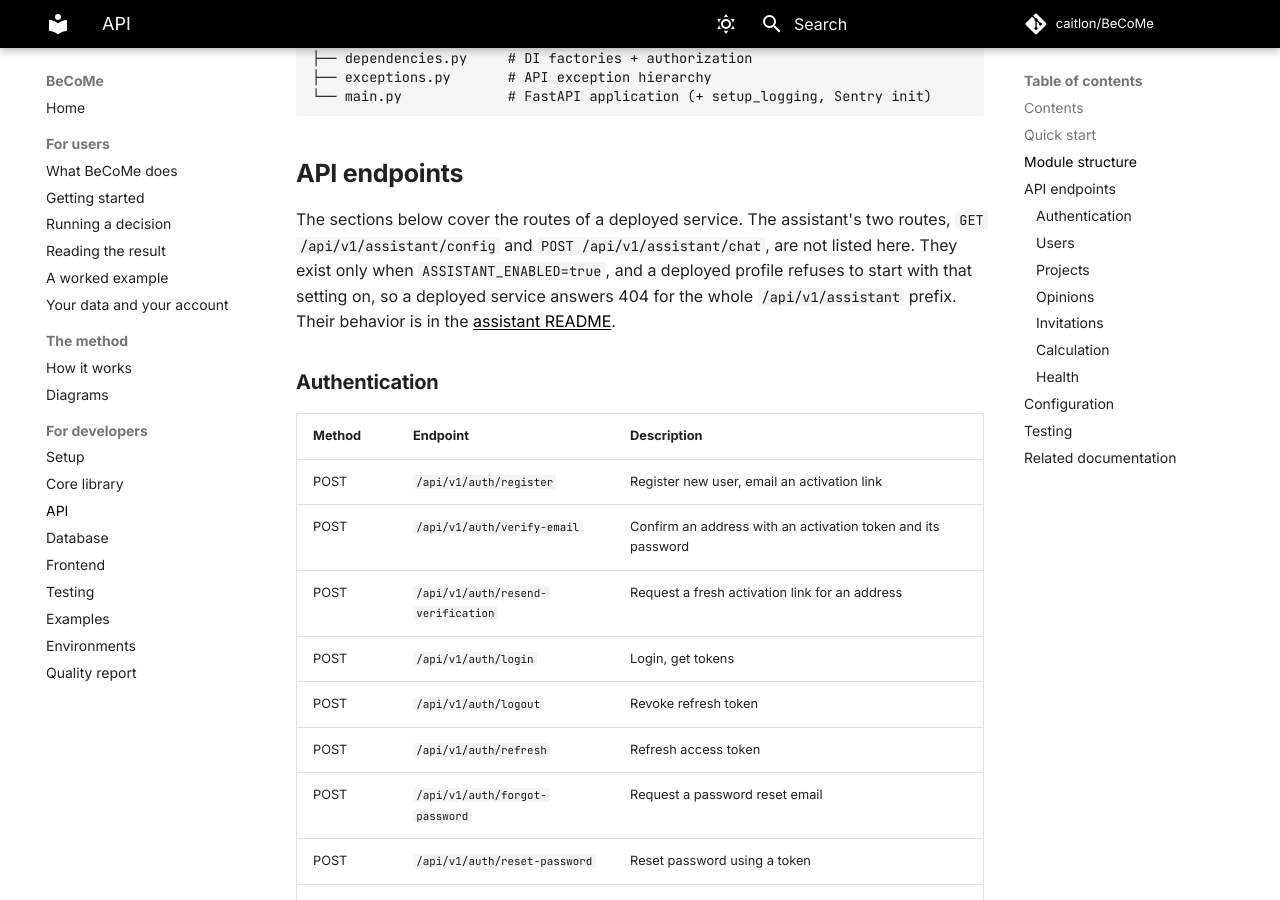
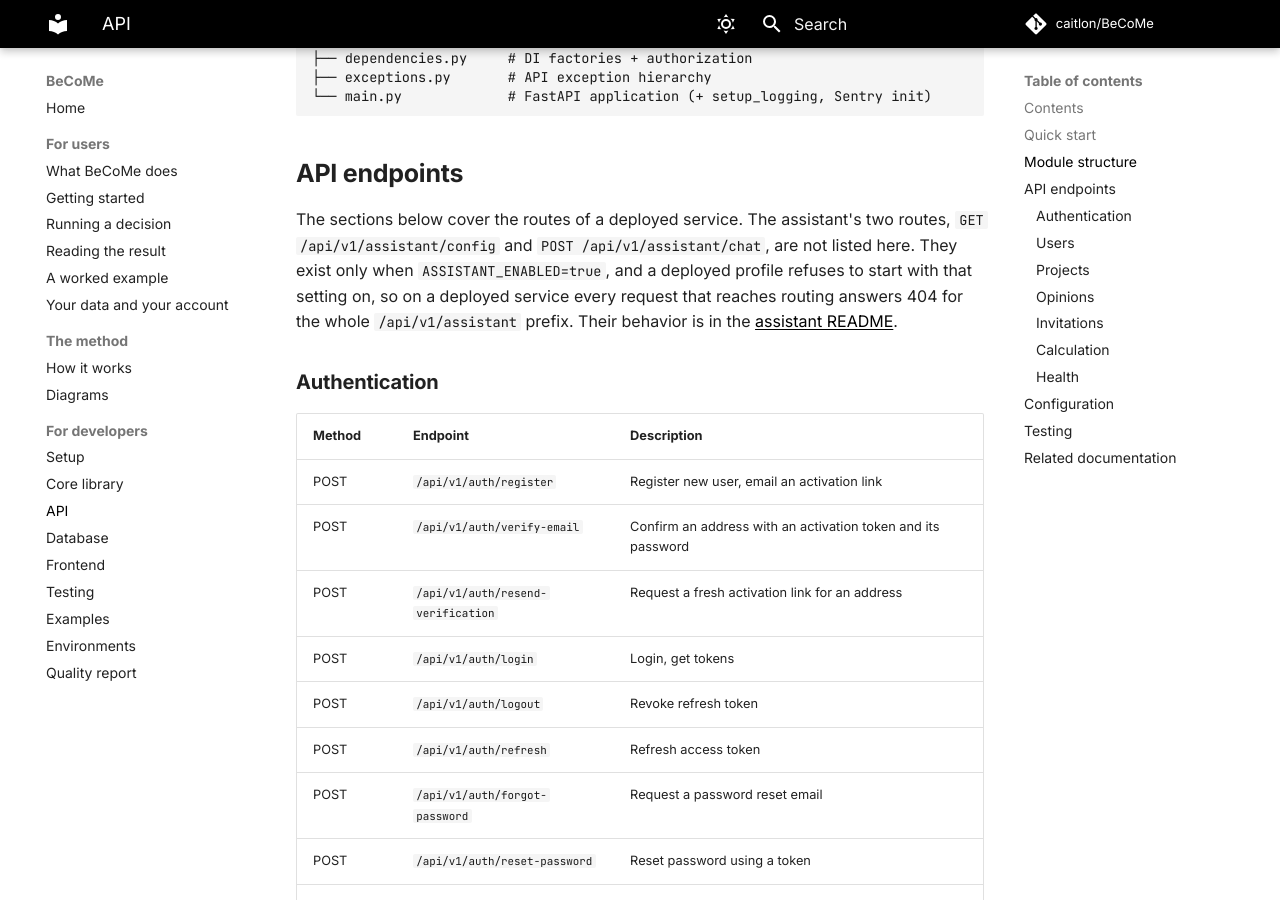
Before and after one commit to caitlon/BeCoMe, an MkDocs documentation site: the page built from docs/dev/api.md, in a window 1280 px wide and 900 px high, scrolled down 2118 px. Built offline with MkDocs 1.6.1 and Material for MkDocs 9.7.7, drawn with Linux system fonts in a browser that asks for light colours; comment, search, counter and statistics services are not loaded; some of the changed text lies outside the part shown.

```diff
--- a/api/README.md
+++ b/api/README.md
@@ -101,8 +101,9 @@ api/
 The sections below cover the routes of a deployed service. The assistant's two routes,
 `GET /api/v1/assistant/config` and `POST /api/v1/assistant/chat`, are not listed here. They exist
 only when `ASSISTANT_ENABLED=true`, and a deployed profile refuses to start with that setting on,
-so a deployed service answers 404 for the whole `/api/v1/assistant` prefix. Their behavior is in
-the [assistant README](https://github.com/caitlon/BeCoMe/blob/prod/api/assistant/README.md).
+so on a deployed service every request that reaches routing answers 404 for the whole
+`/api/v1/assistant` prefix. Their behavior is in the
+[assistant README](https://github.com/caitlon/BeCoMe/blob/prod/api/assistant/README.md).
 
 ### Authentication
 
```
Also changed, not shown: other parts of api/README.md (+1 -1 lines), docs/development.md (+1 -1 lines), docs/security.md (+17 -15 lines).
